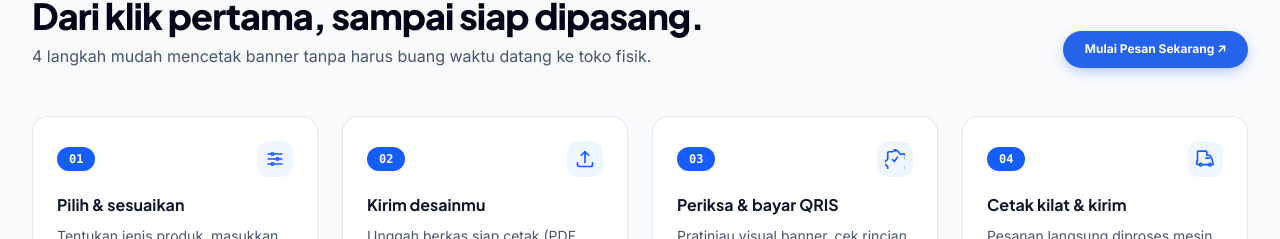
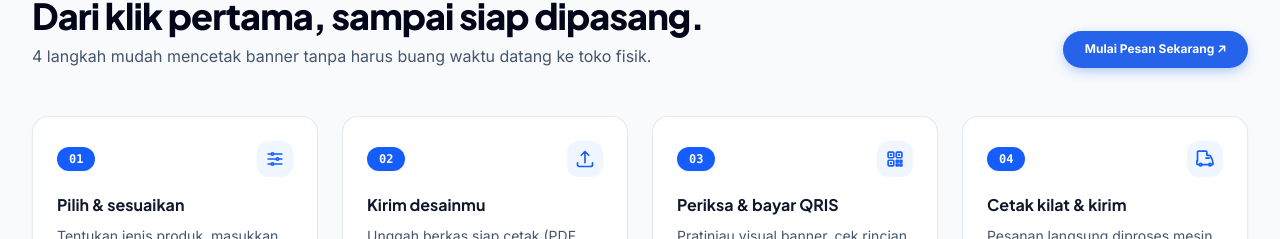
Before and after one commit to aryarakapermana/BannerIN, a Next.js app: page / in a window 1280 px wide. Shown: the part 2708-2947 px from the top of the page. Built offline with nearby package versions, Linux system fonts and the light colour scheme; no server answers; the database is empty.

Commit message:
Perjelas ikon pembayaran QRIS pada kartu langkah 3 landing page

```diff
--- a/src/app/landing-client.tsx
+++ b/src/app/landing-client.tsx
@@ -909,7 +909,8 @@ export default function LandingClient({ initialMaterials }: LandingClientProps)
                   </span>
                   <span className="grid size-9 place-items-center rounded-xl bg-blue-50 text-blue-600 group-hover:scale-110 transition-transform">
                     <svg className="size-5" fill="none" viewBox="0 0 24 24" stroke="currentColor" strokeWidth={2}>
-                      <path strokeLinecap="round" strokeLinejoin="round" d="M9 12.75 11.25 15 15 9.75m-2.18-7.23a1.5 1.5 0 0 1 2.36 0l2.67 3.12a1.5 1.5 0 0 0 1.15.51h4.08c.83 0 1.5.67 1.5 1.5v4.08a1.5 1.5 0 0 0 .51 1.15l3.12 2.67a1.5 1.5 0 0 1 0 2.36l-3.12 2.67a1.5 1.5 0 0 0-.51 1.15v4.08c0 .83-.67 1.5-1.5 1.5h-4.08a1.5 1.5 0 0 0-1.15.51l-2.67 3.12a1.5 1.5 0 0 1-2.36 0l-2.67-3.12a1.5 1.5 0 0 0-1.15-.51H4.75c-.83 0-1.5-.67-1.5-1.5v-4.08a1.5 1.5 0 0 0-.51-1.15l-3.12-2.67a1.5 1.5 0 0 1 0-2.36l3.12-2.67a1.5 1.5 0 0 0 .51-1.15V4.75c0-.83.67-1.5 1.5-1.5h4.08a1.5 1.5 0 0 0 1.15-.51l2.67-3.12Z" />
+                      <path strokeLinecap="round" strokeLinejoin="round" d="M3.75 4.875c0-.621.504-1.125 1.125-1.125h4.5c.621 0 1.125.504 1.125 1.125v4.5c0 .621-.504 1.125-1.125 1.125h-4.5A1.125 1.125 0 0 1 3.75 9.375v-4.5ZM3.75 14.625c0-.621.504-1.125 1.125-1.125h4.5c.621 0 1.125.504 1.125 1.125v4.5c0 .621-.504 1.125-1.125 1.125h-4.5a1.125 1.125 0 0 1-1.125-1.125v-4.5ZM13.5 4.875c0-.621.504-1.125 1.125-1.125h4.5c.621 0 1.125.504 1.125 1.125v4.5c0 .621-.504 1.125-1.125 1.125h-4.5A1.125 1.125 0 0 1 13.5 9.375v-4.5Z" />
+                      <path strokeLinecap="round" strokeLinejoin="round" d="M6.75 6.75h.75v.75h-.75V6.75ZM6.75 16.5h.75v.75h-.75V16.5ZM16.5 6.75h.75v.75h-.75V6.75ZM13.5 13.5h2.25v2.25H13.5V13.5ZM18 13.5h2.25v2.25H18V13.5ZM13.5 18h2.25v2.25H13.5V18ZM18 18h2.25v2.25H18V18Z" />
                     </svg>
                   </span>
                 </div>
```
